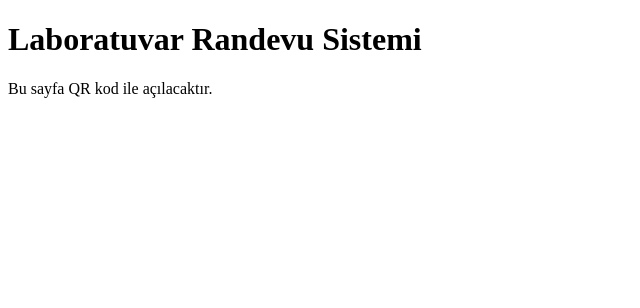
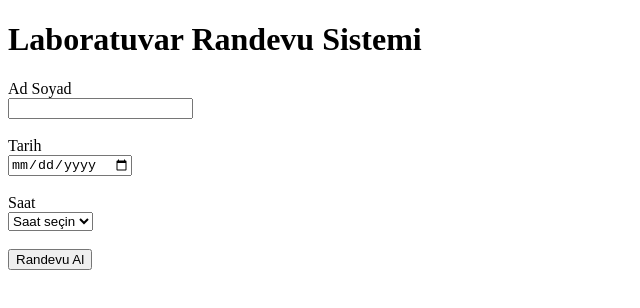
Before and after one commit to oktaykemah/lab-randevu, a plain HTML site: page index.html in a window 1280 px wide. Shown: the whole page, without its empty margins (0-640 px from the left). Drawn offline with Linux system fonts and the light colour scheme.

Commit message:
Add form for appointment scheduling with validation

```diff
--- a/index.html
+++ b/index.html
@@ -8,7 +8,42 @@
 
 <h1>Laboratuvar Randevu Sistemi</h1>
 
-<p>Bu sayfa QR kod ile açılacaktır.</p>
+<label>Ad Soyad</label><br>
+<input type="text" id="name"><br><br>
+
+<label>Tarih</label><br>
+<input type="date" id="date"><br><br>
+
+<label>Saat</label><br>
+<select id="time">
+    <option value="">Saat seçin</option>
+    <option>09:00</option>
+    <option>10:00</option>
+    <option>11:00</option>
+    <option>13:00</option>
+    <option>14:00</option>
+</select><br><br>
+
+<button onclick="randevuAl()">Randevu Al</button>
+
+<script>
+function randevuAl() {
+    var name = document.getElementById("name").value;
+    var date = document.getElementById("date").value;
+    var time = document.getElementById("time").value;
+
+    if (name === "" || date === "" || time === "") {
+        alert("Lütfen tüm alanları doldurun");
+    } else {
+        alert(
+            "Randevu alındı!\n\n" +
+            "Ad: " + name + "\n" +
+            "Tarih: " + date + "\n" +
+            "Saat: " + time
+        );
+    }
+}
+</script>
 
 </body>
 </html>
```
